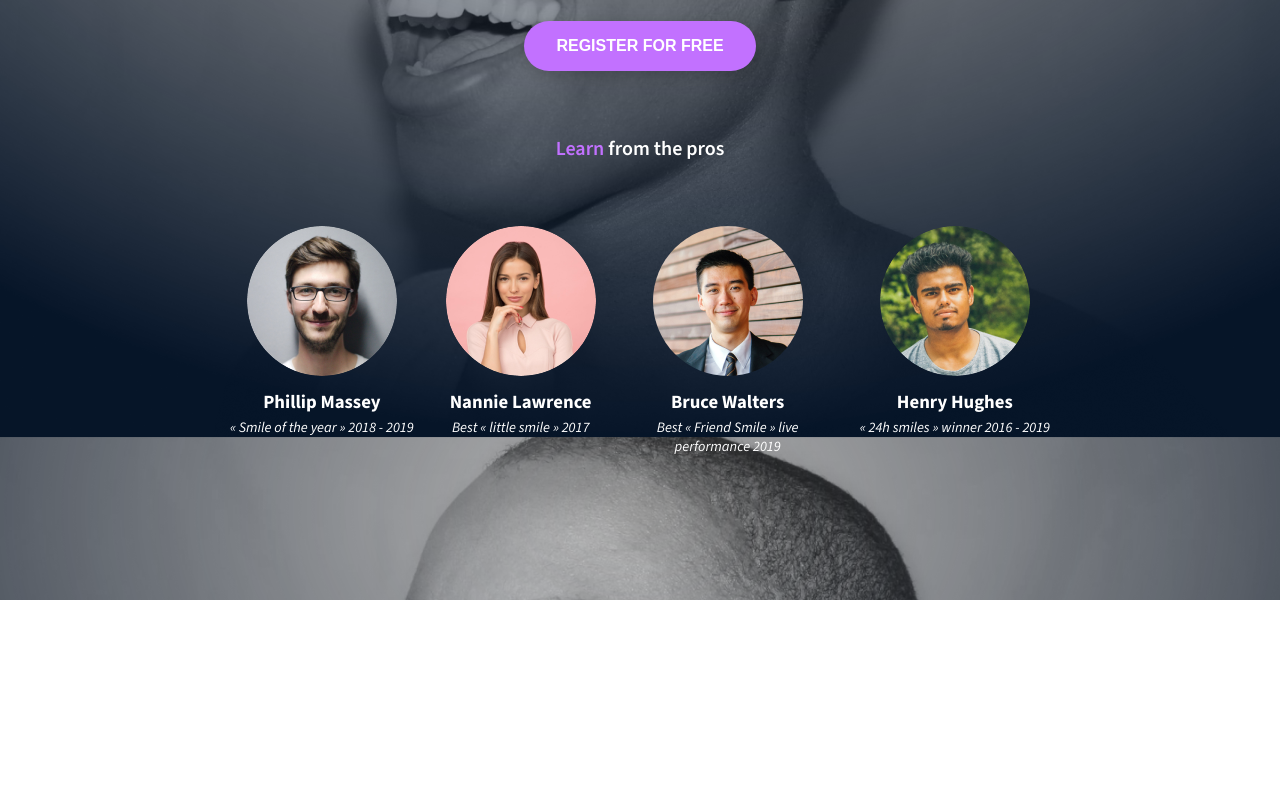
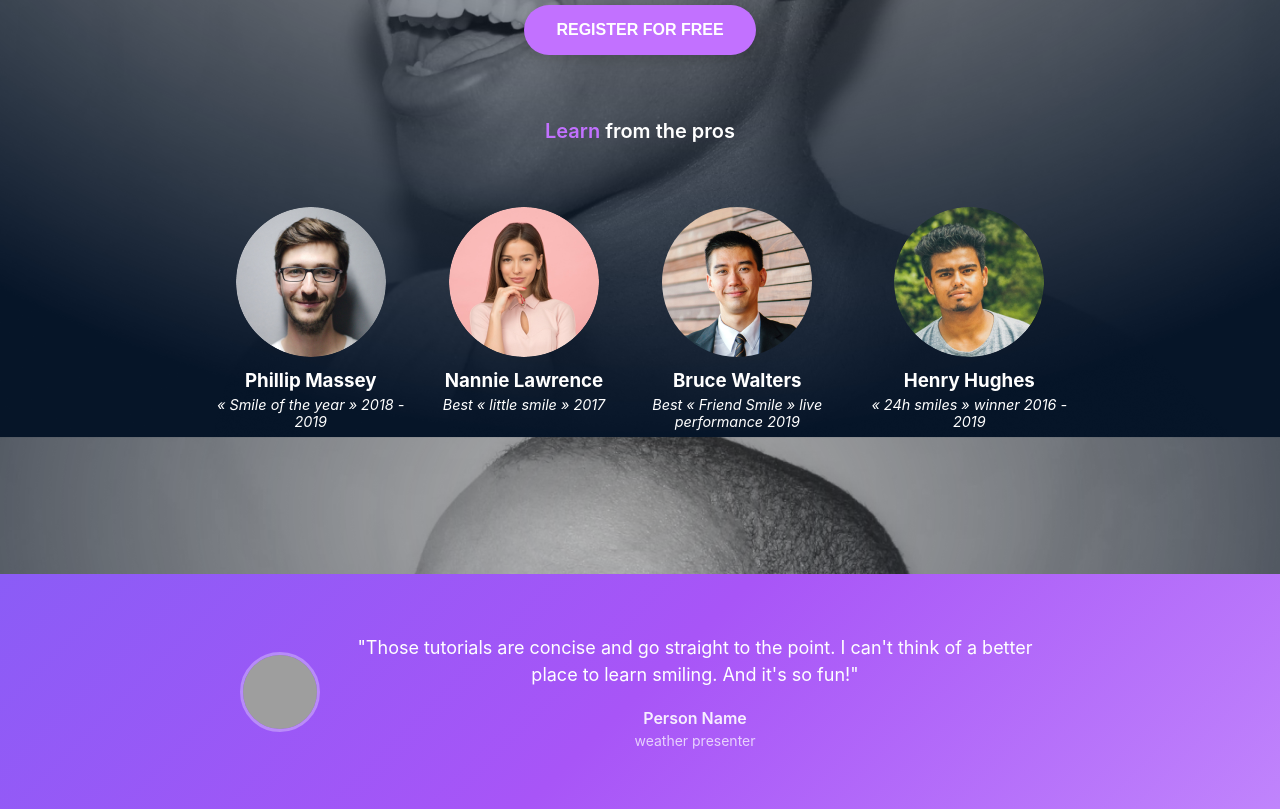
Before and after one commit to Ofosusu/alx_html_css, a plain HTML site: page css_advanced/index.html in a window 1280 px wide. Shown: the part 442-1251 px from the top of the page. Before the commit the page ends 1042 px from the top, so only its background shows below. Drawn offline with nearby package versions, Linux system fonts and the light colour scheme; grey boxes are pictures that could not be loaded.

Commit message:
Update project file

```diff
--- a/css_advanced/index.html
+++ b/css_advanced/index.html
@@ -85,5 +85,22 @@
         </section>
     </main>
 
+    <div class="quote-section">
+        <div class="quote-content">
+            <div class="profile-image">
+                <img src="https://images.unsplash.com/photo-1472099645785-5658abf4ff4e?w=150&h=150&fit=crop&crop=face" alt="Person Name">
+            </div>
+            <div class="quote-text-container">
+                <div class="quote-text">
+                    "Those tutorials are concise and go straight to the point. I can't think of a better place to learn smiling. And it's so fun!"
+                </div>
+                <div class="person-info">
+                    <div class="person-name">Person Name</div>
+                    <div class="person-title">weather presenter</div>
+                </div>
+            </div>
+        </div>
+    </div>
+
 </body>
 </html>
--- a/css_advanced/styles.css
+++ b/css_advanced/styles.css
@@ -186,3 +186,103 @@
                 display: block;
             }
         }
+        * {
+            margin: 0;
+            padding: 0;
+            box-sizing: border-box;
+        }
+
+        body {
+            font-family: -apple-system, BlinkMacSystemFont, 'Segoe UI', Roboto, Oxygen, Ubuntu, Cantarell, sans-serif;
+            background-color: #f5f5f5;
+            margin: 0;
+            padding: 0;
+        }
+
+        .quote-section {
+            width: 100%;
+            background: linear-gradient(135deg, #8b5cf6 0%, #a855f7 50%, #c084fc 100%);
+            padding: 60px 40px;
+            position: relative;
+            overflow: hidden;
+        }
+
+        .quote-section::before {
+            content: '';
+            position: absolute;
+            top: 0;
+            left: 0;
+            right: 0;
+            bottom: 0;
+            background: linear-gradient(135deg, rgba(139, 92, 246, 0.9) 0%, rgba(168, 85, 247, 0.8) 50%, rgba(192, 132, 252, 0.7) 100%);
+        }
+
+        .quote-content {
+            position: relative;
+            z-index: 2;
+            display: flex;
+            align-items: center;
+            gap: 30px;
+            max-width: 800px;
+            margin: 0 auto;
+        }
+
+        .profile-image {
+            width: 80px;
+            height: 80px;
+            border-radius: 50%;
+            overflow: hidden;
+            flex-shrink: 0;
+            border: 3px solid rgba(255, 255, 255, 0.3);
+        }
+
+        .profile-image img {
+            width: 100%;
+            height: 100%;
+            object-fit: cover;
+        }
+
+        .quote-text-container {
+            flex: 1;
+        }
+
+        .quote-text {
+            color: white;
+            font-size: 18px;
+            line-height: 1.5;
+            margin-bottom: 20px;
+            font-weight: 400;
+        }
+
+        .person-info {
+            color: rgba(255, 255, 255, 0.9);
+        }
+
+        .person-name {
+            font-size: 16px;
+            font-weight: 600;
+            margin-bottom: 4px;
+        }
+
+        .person-title {
+            font-size: 14px;
+            opacity: 0.8;
+            font-weight: 400;
+        }
+
+        /* Responsive design */
+        @media (max-width: 768px) {
+            .quote-section {
+                padding: 40px 24px;
+            }
+
+            .quote-content {
+                flex-direction: column;
+                text-align: center;
+                gap: 20px;
+            }
+
+            .quote-text {
+                font-size: 16px;
+            }
+        }
```
